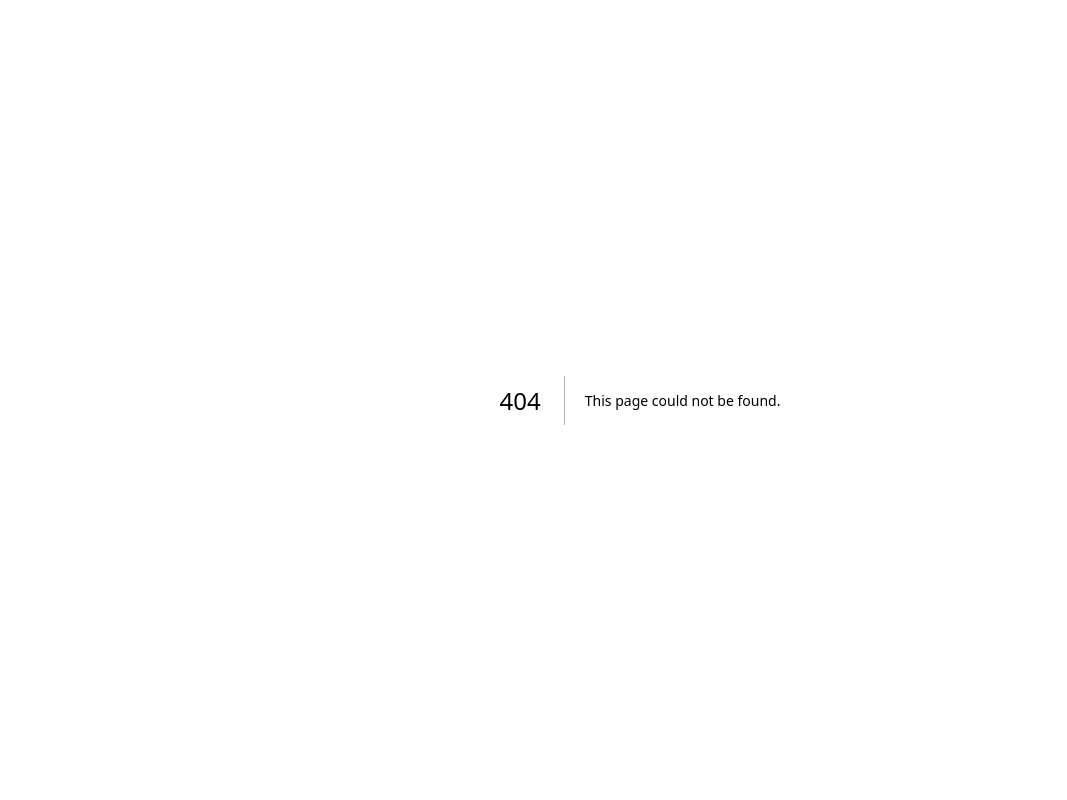
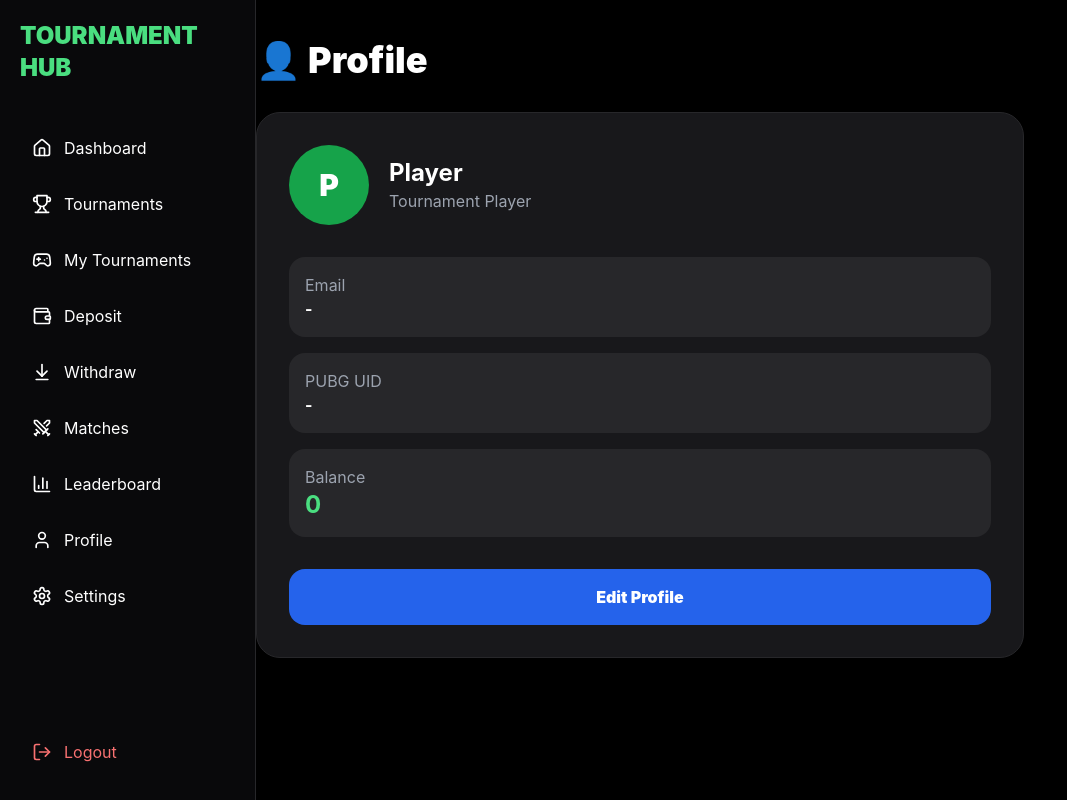
Before and after one commit to Cashipro/opbattle, a Next.js app in the folder frontend/: page /profile in a window 1280 px wide. Before the commit this address had no page. Shown: the whole page, without its empty margins (0-1067 px from the left). Built offline with nearby package versions, Linux system fonts and the light colour scheme.

Commit message:
Create page.tsx

```diff
--- /dev/null
+++ b/frontend/src/app/profile/page.tsx
@@ -0,0 +1,390 @@
+"use client";
+
+
+import {
+useEffect,
+useState
+} from "react";
+
+
+import Sidebar from "@/components/Sidebar";
+
+
+
+
+
+
+
+export default function Profile(){
+
+
+
+const [user,setUser] = useState<any>({});
+
+
+
+
+
+
+
+
+useEffect(()=>{
+
+
+const data =
+localStorage.getItem("user");
+
+
+
+if(data){
+
+setUser(
+JSON.parse(data)
+);
+
+}
+
+
+
+},[]);
+
+
+
+
+
+
+
+
+return (
+
+<div className="
+flex
+min-h-screen
+bg-black
+text-white
+">
+
+
+
+
+
+
+<Sidebar />
+
+
+
+
+
+
+
+
+<main className="
+flex-1
+p-4
+pt-20
+md:p-10
+md:pt-10
+">
+
+
+
+
+
+<div className="
+max-w-3xl
+mx-auto
+">
+
+
+
+
+
+
+<h1 className="
+text-3xl
+md:text-4xl
+font-black
+mb-8
+">
+
+👤 Profile
+
+</h1>
+
+
+
+
+
+
+
+
+<div className="
+bg-zinc-900
+border
+border-zinc-800
+rounded-3xl
+p-6
+md:p-8
+">
+
+
+
+
+
+
+
+<div className="
+flex
+items-center
+gap-5
+mb-8
+">
+
+
+
+
+
+<div className="
+w-20
+h-20
+rounded-full
+bg-green-600
+flex
+items-center
+justify-center
+text-3xl
+font-black
+">
+
+{
+
+user.name
+
+?
+
+user.name.charAt(0).toUpperCase()
+
+:
+
+"P"
+
+}
+
+</div>
+
+
+
+
+
+
+
+<div>
+
+<h2 className="
+text-2xl
+font-bold
+">
+
+{user.name || "Player"}
+
+</h2>
+
+
+<p className="
+text-gray-400
+">
+
+Tournament Player
+
+</p>
+
+
+</div>
+
+
+
+
+
+
+
+</div>
+
+
+
+
+
+
+
+
+
+<div className="
+space-y-4
+">
+
+
+
+
+
+<div className="
+bg-zinc-800
+rounded-xl
+p-4
+">
+
+<p className="
+text-gray-400
+">
+
+Email
+
+</p>
+
+
+<p className="
+font-bold
+break-all
+">
+
+{user.email || "-"}
+
+</p>
+
+
+</div>
+
+
+
+
+
+
+
+
+<div className="
+bg-zinc-800
+rounded-xl
+p-4
+">
+
+<p className="
+text-gray-400
+">
+
+PUBG UID
+
+</p>
+
+
+<p className="
+font-bold
+">
+
+{user.pubg_uid || "-"}
+
+</p>
+
+
+</div>
+
+
+
+
+
+
+
+
+<div className="
+bg-zinc-800
+rounded-xl
+p-4
+">
+
+<p className="
+text-gray-400
+">
+
+Balance
+
+</p>
+
+
+<p className="
+font-bold
+text-green-400
+text-2xl
+">
+
+{user.balance || 0}
+
+</p>
+
+
+</div>
+
+
+
+
+
+
+
+</div>
+
+
+
+
+
+
+
+
+<button
+
+className="
+mt-8
+w-full
+bg-blue-600
+py-4
+rounded-xl
+font-black
+hover:bg-blue-700
+"
+
+>
+
+Edit Profile
+
+</button>
+
+
+
+
+
+
+
+
+</div>
+
+
+
+
+
+
+
+
+</div>
+
+
+
+
+
+</main>
+
+
+
+
+
+
+</div>
+
+);
+
+
+}
```
